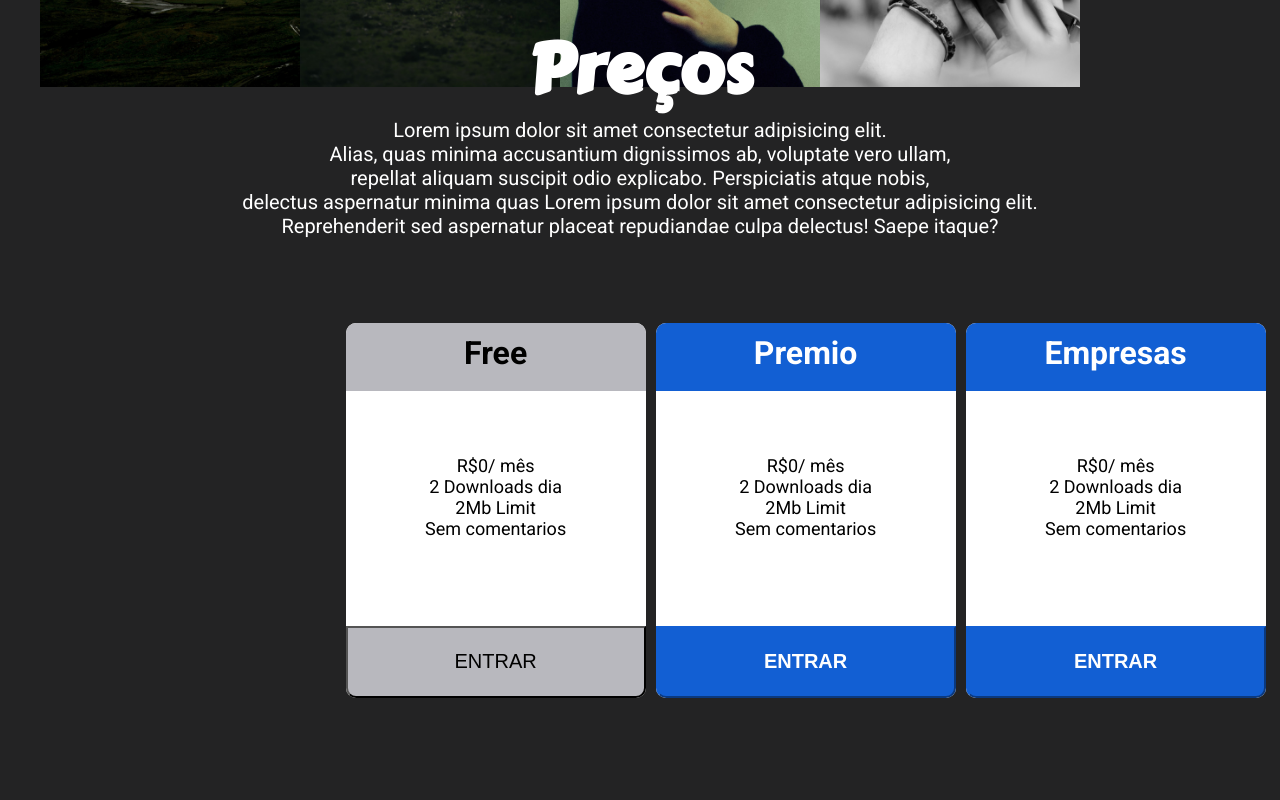
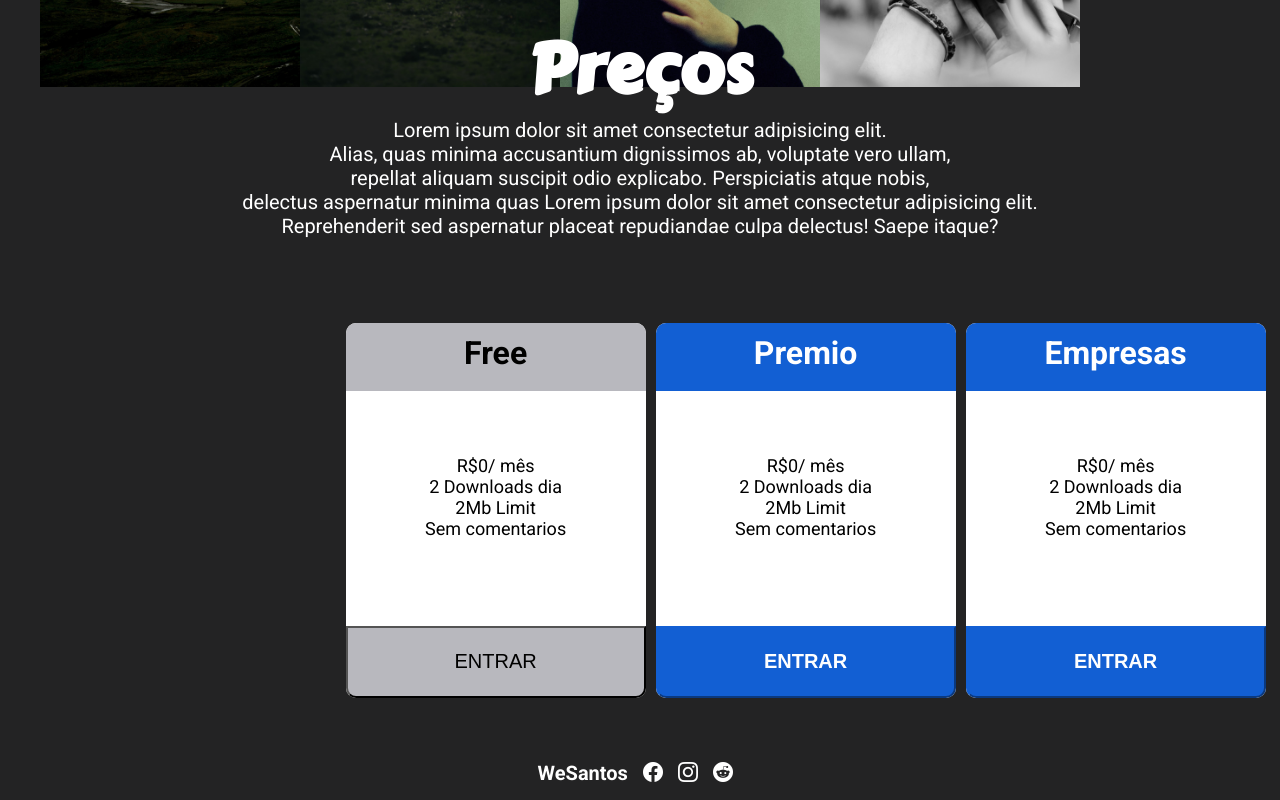
Before and after one commit to eu-waliston/Urban-Way-App, a React (Create React App) app in the folder urban-way-frontend/: page / in a window 1280 px wide. Shown: the part 2424-3224 px from the top of the page. Before the commit the page ends 3200 px from the top, so only its background shows below. Built offline with nearby package versions, Linux system fonts and the light colour scheme.

Commit message:
Urnan Way React FrontEnd Finished

```diff
--- a/urban-way-frontend/src/App.js
+++ b/urban-way-frontend/src/App.js
@@ -8,6 +8,7 @@ import Menu from './components/Menu';
 import Home from './components/Home';
 import Main from './components/Main';
 import Prices from './components/Prices';
+import Footer from './components/Footer';
 
 /*Router Components*/
 import Login from './components/Login';
@@ -18,7 +19,7 @@ function App() {
     <div>
       <BrowserRouter>
         <Routes>
-          <Route exatc path='/' element={[<Menu />, <Home />, <Main />, <Prices />]} />
+          <Route exatc path='/' element={[<Menu />, <Home />, <Main />, <Prices />, <Footer />]} />
           <Route exatc path='/login' element={<Login />} />
           <Route exatc path='/register' element={<Register />} />
         </Routes>
--- /dev/null
+++ b/urban-way-frontend/src/components/Footer.js
@@ -0,0 +1,40 @@
+import React from "react";
+import styled from "styled-components";
+
+const Footer = () => {
+    return (
+        <FOOTER>
+            <h1 id="footer__h1">WeSantos</h1>
+            <i class="bi bi-facebook ss"></i>
+            <i class="bi bi-instagram ss"></i>
+            <i class="bi bi-reddit ss"></i>
+        </FOOTER>
+    )
+}
+
+const FOOTER = styled.div`
+
+    display: flex;
+    text-align: center;
+    position: relative;
+    margin-left: 42%;
+    cursor: pointer;
+    top: -15px;
+
+
+    #footer__h1 {
+    color: #fff;
+    font-family: "Roboto", sans-serif;
+    position: relative;
+    text-align: center;
+    font-size: 20px;
+    }
+
+    .ss {
+    font-size: 20px;
+    margin-left: 15px;
+    text-align: center;
+    color: #fff;
+    }
+`
+export default Footer;
```
